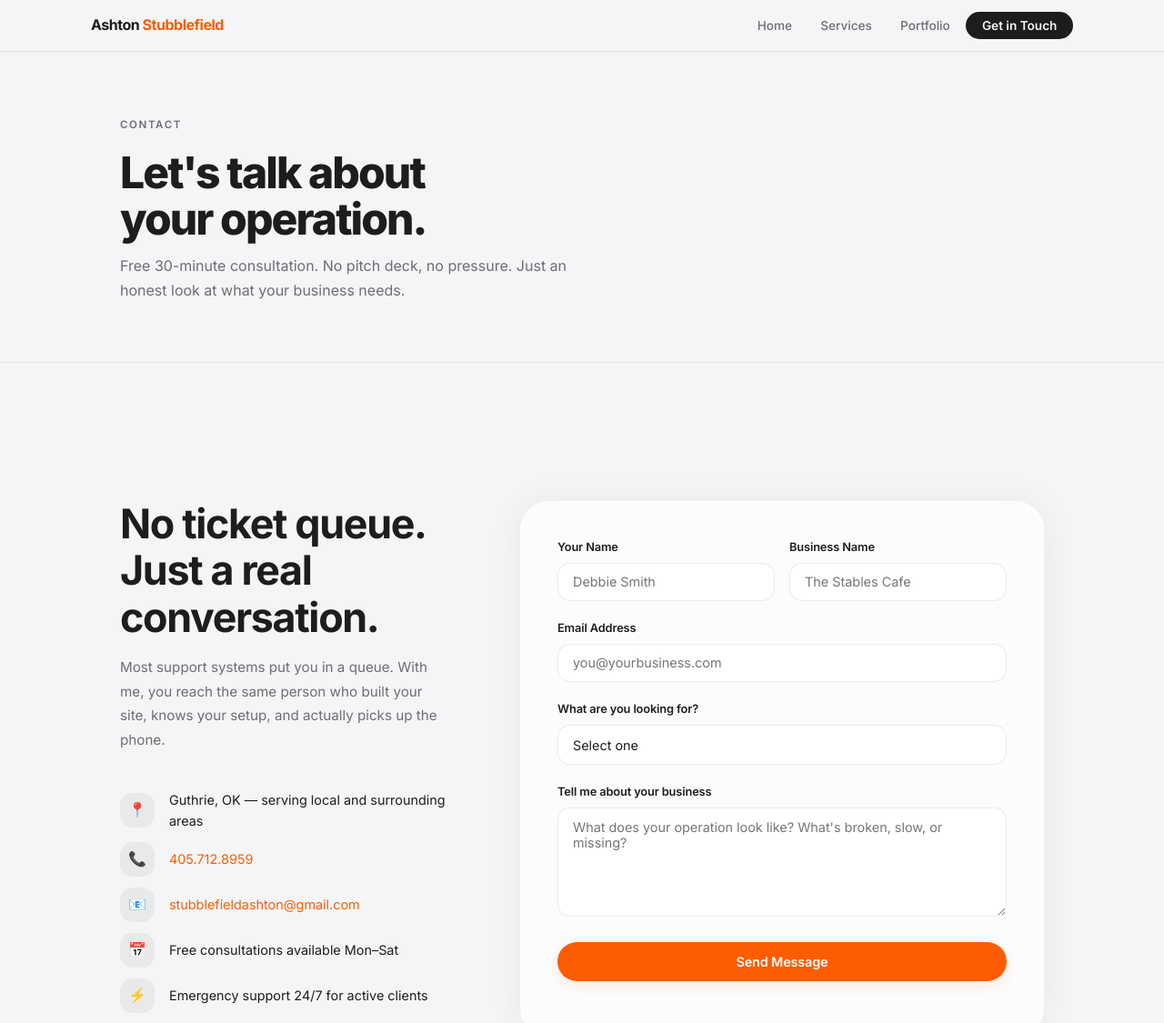
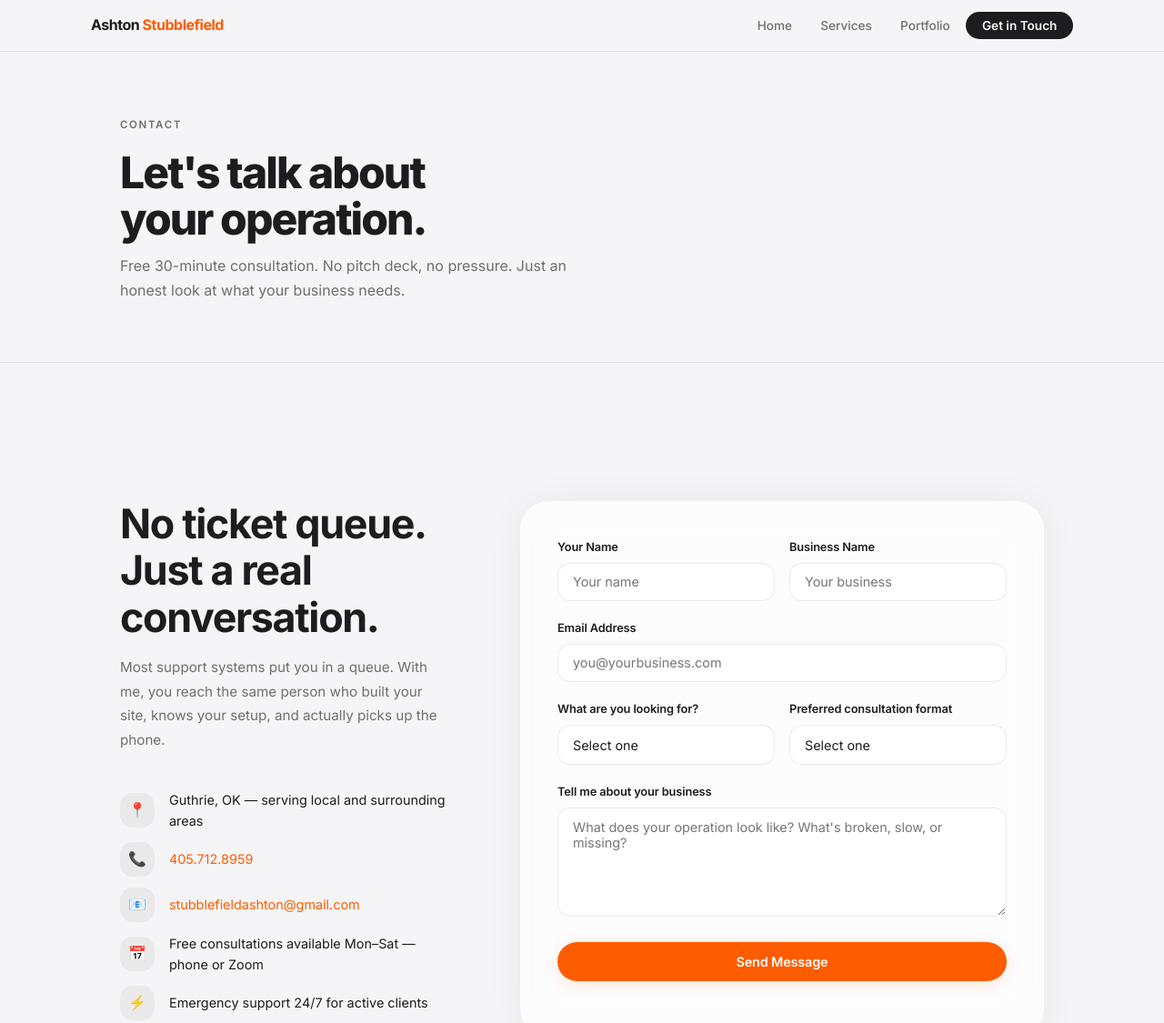
Before and after one commit to ashstumusic/ashstu.codes, a plain HTML site: page contact.html in a window 1280 px wide. Shown: the top 1125 px of the page at 91% size. Drawn offline with Linux system fonts and the light colour scheme.

Commit message:
Contact: add Zoom option, remove placeholder names

```diff
--- a/contact.html
+++ b/contact.html
@@ -59,7 +59,7 @@
           </div>
           <div class="contact-detail">
             <div class="icon">📅</div>
-            <span>Free consultations available Mon–Sat</span>
+            <span>Free consultations available Mon–Sat — phone or Zoom</span>
           </div>
           <div class="contact-detail">
             <div class="icon">⚡</div>
@@ -74,11 +74,11 @@
           <div class="form-row">
             <div class="form-group">
               <label for="name">Your Name</label>
-              <input type="text" id="name" name="name" placeholder="Debbie Smith" required />
+              <input type="text" id="name" name="name" placeholder="Your name" required />
             </div>
             <div class="form-group">
               <label for="business">Business Name</label>
-              <input type="text" id="business" name="business" placeholder="The Stables Cafe" />
+              <input type="text" id="business" name="business" placeholder="Your business" />
             </div>
           </div>
 
@@ -87,6 +87,7 @@
             <input type="email" id="email" name="email" placeholder="you@yourbusiness.com" required />
           </div>
 
+          <div class="form-row">
             <div class="form-group">
               <label for="interest">What are you looking for?</label>
               <select id="interest" name="interest">
@@ -97,6 +98,16 @@
                 <option value="alacarte">A La Carte Module</option>
                 <option value="unsure">Not sure yet</option>
               </select>
+            </div>
+            <div class="form-group">
+              <label for="call-type">Preferred consultation format</label>
+              <select id="call-type" name="call_type">
+                <option value="">Select one</option>
+                <option value="phone">Phone call</option>
+                <option value="zoom">Zoom call</option>
+                <option value="either">Either works</option>
+              </select>
+            </div>
           </div>
 
           <div class="form-group">
```
Lines whose indentation alone changed are shown as unchanged.
